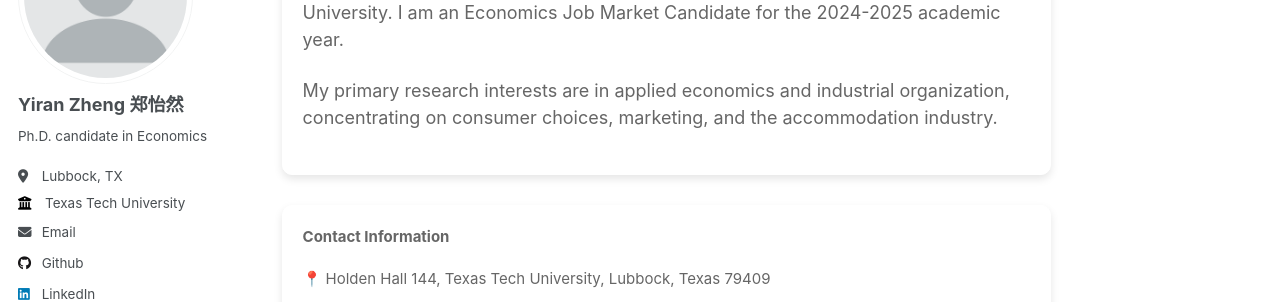
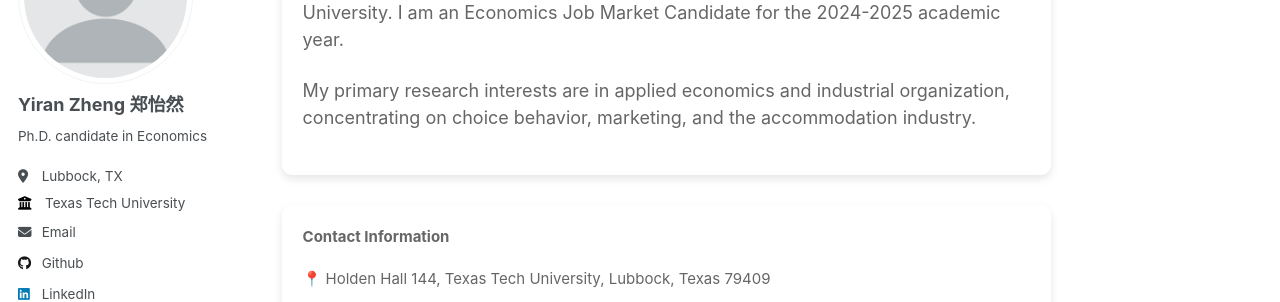
Before and after one commit to yiran-zheng/yiran-zheng.github.io, a Jekyll site: the page built from _pages/about.md, in a window 1280 px wide and 981 px high. Shown: the part 197-499 px from the top of the window. Built offline with Jekyll 4.4.1, drawn with Linux system fonts in a browser that asks for light colours.

Commit message:
Update about.md

```diff
--- a/_pages/about.md
+++ b/_pages/about.md
@@ -13,7 +13,7 @@ redirect_from:
       I am a fifth-year Ph.D. candidate in the Department of Economics at Texas Tech University. I am an Economics Job Market Candidate for the 2024-2025 academic year.
       </p>
       <p>
-      My primary research interests are in applied economics and industrial organization, concentrating on consumer choices, marketing, and the accommodation industry.
+      My primary research interests are in applied economics and industrial organization, concentrating on choice behavior, marketing, and the accommodation industry.
       </p>
     </div>
   </div>
```
